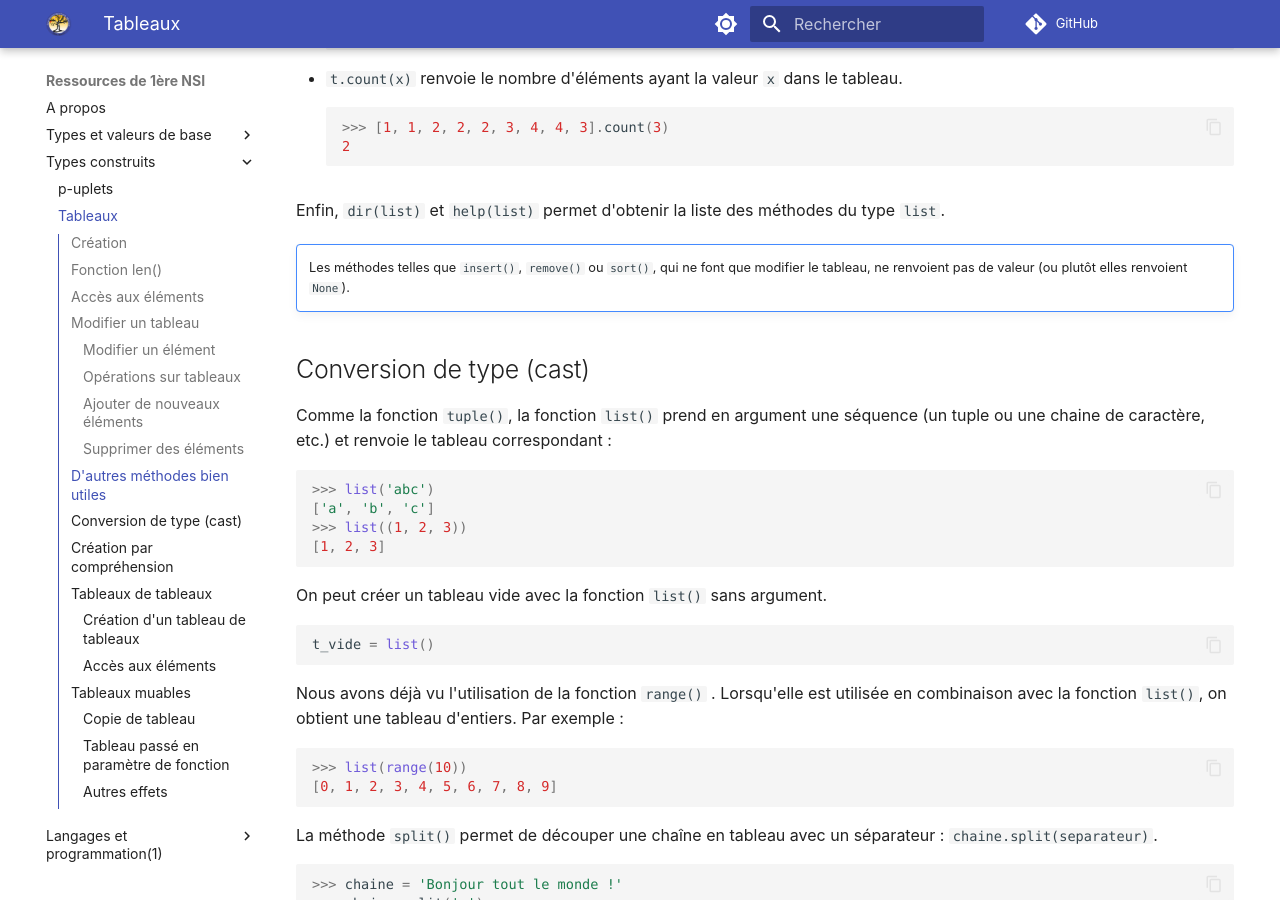
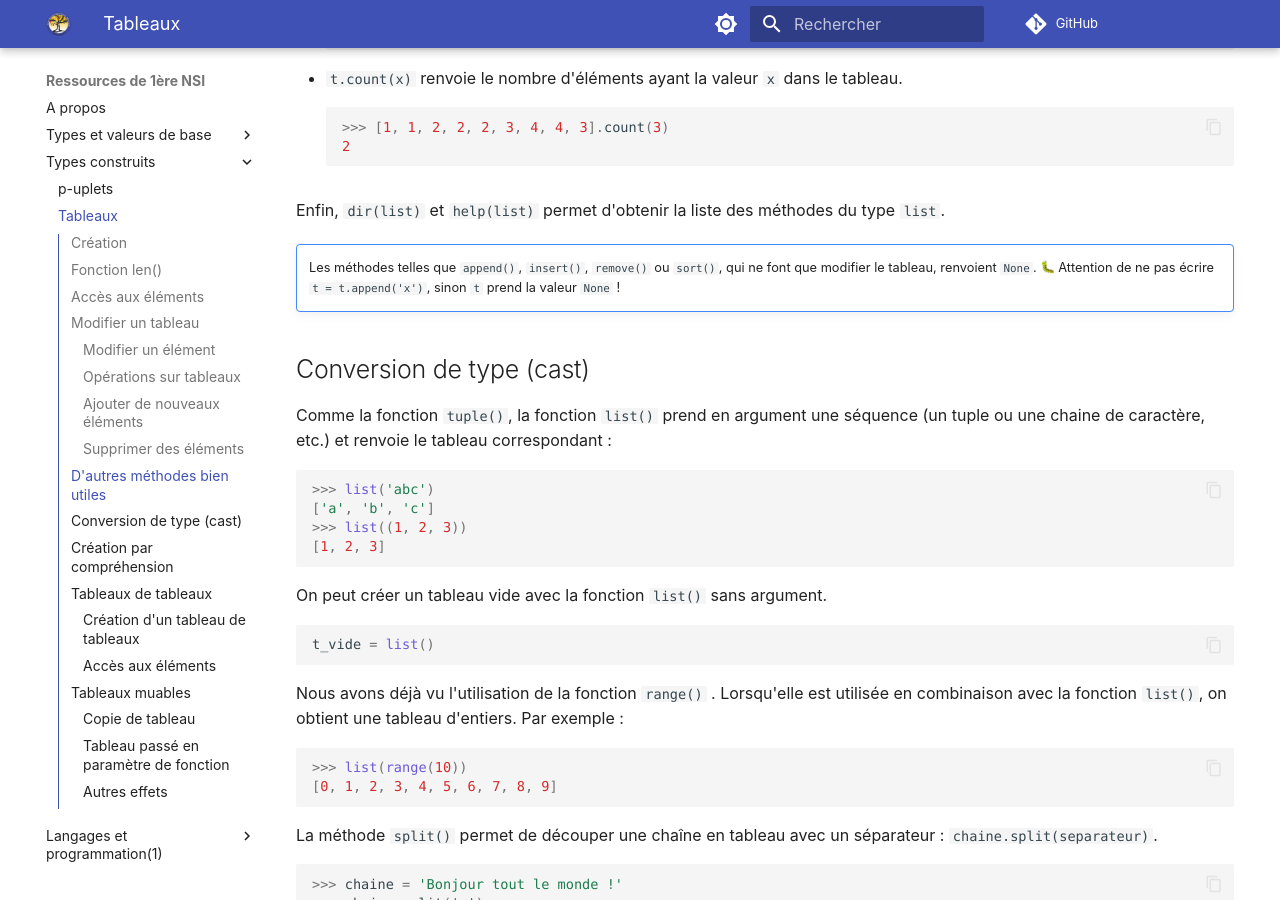
Before and after one commit to eipaca/NSI-1, an MkDocs documentation site: the page built from docs/types-construits/2-tableaux.md, in a window 1280 px wide and 900 px high, scrolled down 5894 px. Built offline with MkDocs 1.6.1 and Material for MkDocs 9.7.7, drawn with Linux system fonts in a browser that asks for light colours; emoji names are drawn with the system emoji font; comment, search, counter and statistics services are not loaded.

Commit message:
Add files via upload

```diff
--- a/docs/types-construits/2-tableaux.md
+++ b/docs/types-construits/2-tableaux.md
@@ -333,7 +333,7 @@ Enfin, `dir(list)` et `help(list)` permet d'obtenir la liste des méthodes du ty
 
 
 !!! note ""
-    Les méthodes telles que `insert()`, `remove()` ou `sort()`, qui ne font que modifier le tableau, ne renvoient pas de valeur (ou plutôt elles renvoient `None`).
+    Les méthodes telles que `append()`, `insert()`, `remove()` ou `sort()`, qui ne font que modifier le tableau, renvoient `None`. :bug: Attention de ne pas écrire `t = t.append('x')`, sinon `t` prend la valeur `None` !
 
 
 ##	Conversion de type (cast)
```
